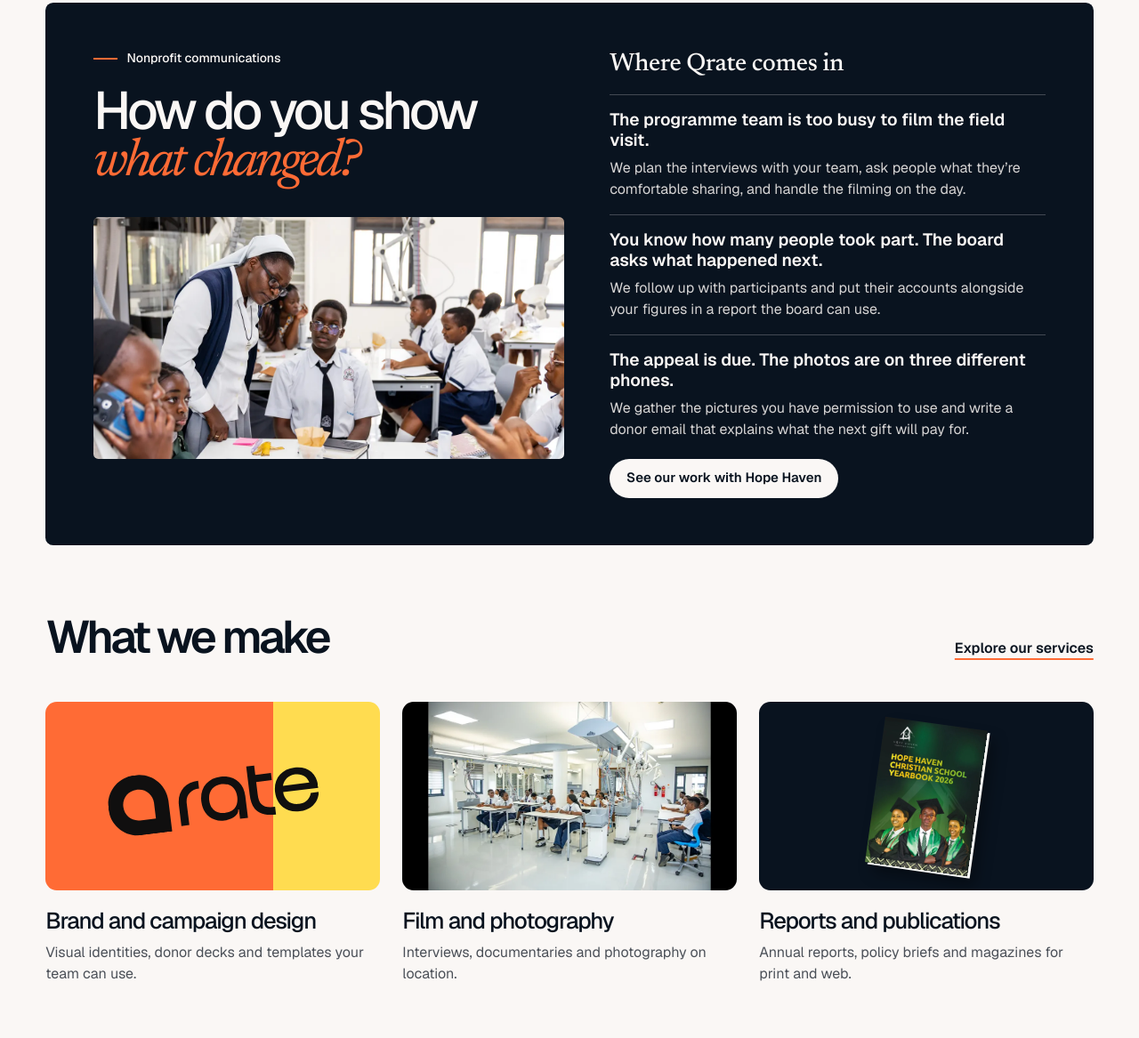
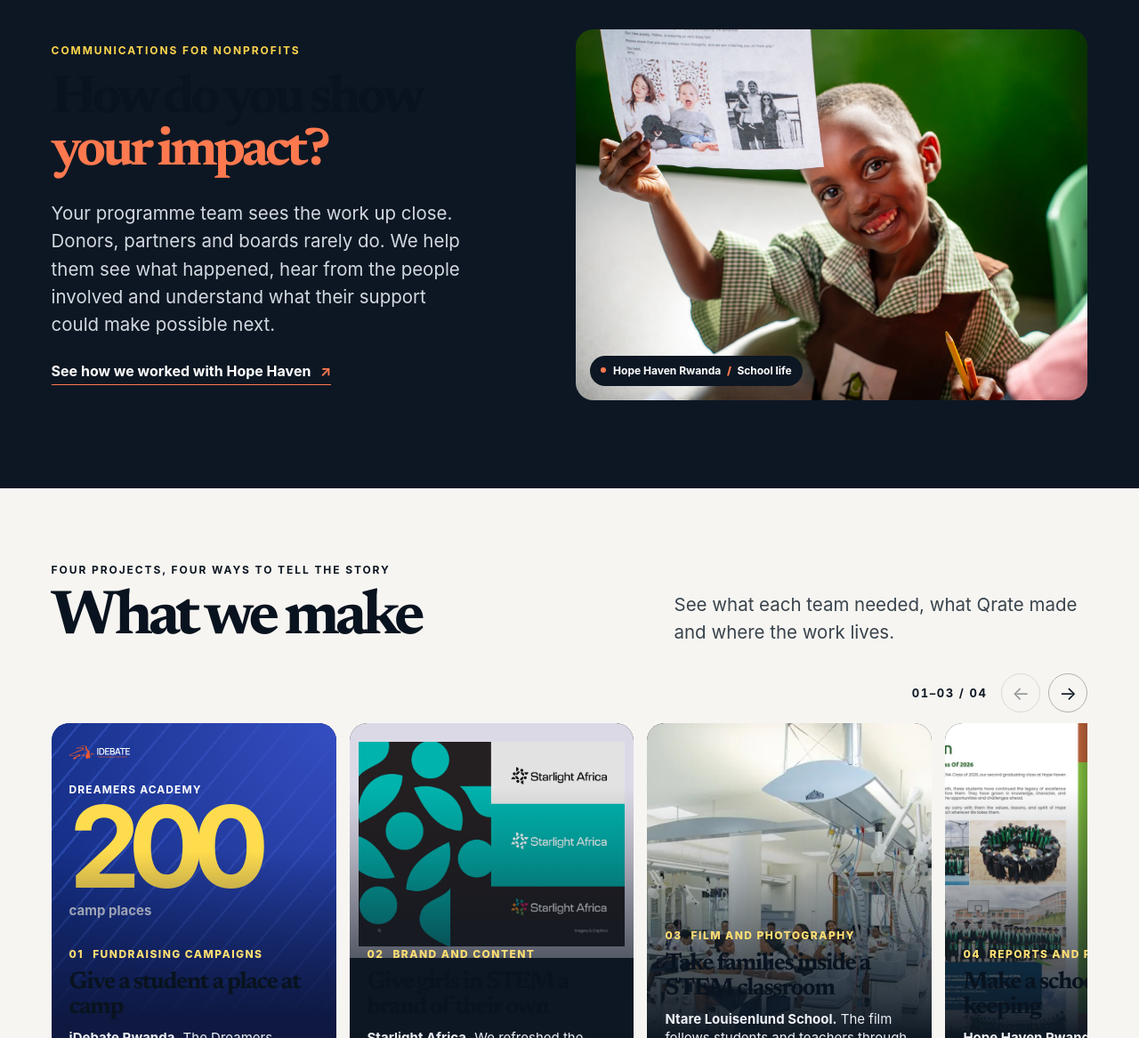
Before and after one commit to Hypian/qrate, a plain HTML site: page index.html in a window 1280 px wide. Shown: the part 1633-2800 px from the top of the page at 89% size. Drawn offline with nearby package versions, Linux system fonts and the light colour scheme.

Commit message:
Update homepage impact, selected work, and contact prompt

```diff
--- a/index.html
+++ b/index.html
@@ -73,6 +73,7 @@
   }
 }
   </script>
+  <link rel="stylesheet" href="home-redesign.css">
 </head>
 
 <body class="studio-page page-index bg-background text-on-surface font-body-base antialiased min-h-screen flex flex-col pt-20">
@@ -288,78 +289,47 @@
       </div>
     </section>
 
-    <section class="qrate-feature" id="nonprofit-challenges" aria-labelledby="challenges-title">
-      <div class="qrate-feature-wrap">
-        <div class="qrate-feature-panel nonprofit-panel">
-          <div class="nonprofit-lead">
-            <div>
-              <p class="qrate-feature-label">Nonprofit communications</p>
-              <h2 class="qrate-feature-title" id="challenges-title">How do you show <em>what changed?</em></h2>
-            </div>
-            <img src="photos/bts-3.webp" width="1400" height="933"
-              alt="A teacher leans over a table as students discuss their work."
-              loading="lazy" decoding="async">
-          </div>
-          <div class="nonprofit-briefs">
-            <h3>Where Qrate comes in</h3>
-            <dl>
-              <div>
-                <dt>The programme team is too busy to film the field visit.</dt>
-                <dd>We plan the interviews with your team, ask people what they’re comfortable sharing, and handle the filming on the day.</dd>
-              </div>
-              <div>
-                <dt>You know how many people took part. The board asks what happened next.</dt>
-                <dd>We follow up with participants and put their accounts alongside your figures in a report the board can use.</dd>
-              </div>
-              <div>
-                <dt>The appeal is due. The photos are on three different phones.</dt>
-                <dd>We gather the pictures you have permission to use and write a donor email that explains what the next gift will pay for.</dd>
-              </div>
-            </dl>
-            <a class="qrate-project-link" href="/case-study">See our work with Hope Haven</a>
-          </div>
-        </div>
+    <section class="qr-story" id="nonprofit-challenges" aria-labelledby="challenges-title">
+  <div class="qr-shell qr-story-grid">
+    <header class="qr-story-intro">
+      <p class="qr-kicker">Communications for nonprofits</p>
+      <h2 id="challenges-title">How do you show <em>your impact?</em></h2>
+      <p>Your programme team sees the work up close. Donors, partners and boards rarely do. We help them see what happened, hear from the people involved and understand what their support could make possible next.</p>
+      <a class="qr-textlink" href="/case-study">See how we worked with Hope Haven <span aria-hidden="true">↗</span></a>
+    </header>
+    <figure class="qr-story-photo">
+      <img src="photos/hope-haven-hero-2.webp" alt="A Hope Haven student holds up a letter with family photographs inside." width="1080" height="720" loading="lazy" decoding="async">
+      <figcaption><span aria-hidden="true"></span> Hope Haven Rwanda <b> / </b> School life</figcaption>
+    </figure>
+  </div>
+</section>
+<section class="qr-work" id="what-we-make" aria-labelledby="capabilities-title">
+  <div class="qr-shell">
+    <header class="qr-work-head">
+      <div><p class="qr-kicker">Four projects, four ways to tell the story</p><h2 id="capabilities-title">What we make</h2></div>
+      <p>See what each team needed, what Qrate made and where the work lives.</p>
+    </header>
+    <div class="qr-gallery" data-work-gallery>
+      <div class="qr-controls" aria-label="Project controls" hidden>
+        <span class="qr-position" aria-live="polite">01 / 04</span>
+        <button type="button" data-prev aria-label="Previous project">←</button>
+        <button type="button" data-next aria-label="Next project">→</button>
       </div>
-    </section>
-    <section class="qrate-services" aria-labelledby="capabilities-title">
-      <div class="qrate-services-wrap">
-        <div class="qrate-services-intro">
-          <h2 id="capabilities-title">What we make</h2>
-          <a class="qrate-services-link" href="/services">Explore our services</a>
-        </div>
-        <dl class="qrate-service-list">
-          <div>
-            <dt>
-              <span class="service-preview service-preview-brand" aria-hidden="true">
-                <img src="photos/ui%20and%20brand/Qrate%20Logo%20Png%20Monogram%20Black%20Color.svg" alt="" loading="lazy" decoding="async">
-              </span>
-              Brand and campaign design
-            </dt>
-            <dd>Visual identities, donor decks and templates your team can use.</dd>
-          </div>
-          <div>
-            <dt>
-              <span class="service-preview service-preview-film" aria-hidden="true">
-                <img src="photos/ntare-stem-film.webp" alt="" loading="lazy" decoding="async">
-              </span>
-              Film and photography
-            </dt>
-            <dd>Interviews, documentaries and photography on location.</dd>
-          </div>
-          <div>
-            <dt>
-              <span class="service-preview service-preview-print" aria-hidden="true">
-                <img src="photos/hope-haven-yearbook.webp" alt="" loading="lazy" decoding="async">
-              </span>
-              Reports and publications
-            </dt>
-            <dd>Annual reports, policy briefs and magazines for print and web.</dd>
-          </div>
-        </dl>
+      <div class="qr-track" tabindex="0" role="region" aria-label="Selected Qrate projects. Use the left and right arrow keys to scroll.">
+        <article class="qr-card qr-fund"><div class="qr-card-media">
+          <div class="qr-campaign-art" aria-hidden="true"><img src="logos/i-debate.svg" alt="" loading="lazy" decoding="async"><span>Dreamers Academy</span><strong>200</strong><p>camp places</p></div>
+        </div><div class="qr-card-info"><p class="qr-card-number">01 <span>Fundraising campaigns</span></p><h3>Give a student a place at camp</h3><p><b>iDebate Rwanda.</b> The Dreamers Academy appeal gives alumni and donors a concrete way to help: fund a student’s place at camp.</p><a href="https://www.every.org/idebate-global-exchange-inc/f/help-more-young-people">See the campaign <span aria-hidden="true">↗</span></a></div></article>
+        <article class="qr-card qr-brand"><div class="qr-card-media"><img src="assets/starlight/pages/08.webp" alt="A page from the Starlight Africa brand book." width="900" height="600" loading="lazy" decoding="async"></div><div class="qr-card-info"><p class="qr-card-number">02 <span>Brand and content</span></p><h3>Give girls in STEM a brand of their own</h3><p><b>Starlight Africa.</b> We refreshed the brand and produce content that shows girls building and testing their own ideas in STEM clubs.</p><a href="/starlight-africa">See the brand case study <span aria-hidden="true">↗</span></a></div></article>
+        <article class="qr-card qr-film"><div class="qr-card-media"><img src="photos/ntare-stem-film.webp" alt="A classroom scene from the Ntare STEM documentary." width="900" height="600" loading="lazy" decoding="async"></div><div class="qr-card-info"><p class="qr-card-number">03 <span>Film and photography</span></p><h3>Take families inside a STEM classroom</h3><p><b>Ntare Louisenlund School.</b> The film follows students and teachers through the school’s STEM facilities in Bugesera so families can see how students learn there.</p><a href="https://www.youtube.com/watch?v=dKBs8pl5pFM">Watch the STEM film <span aria-hidden="true">↗</span></a></div></article>
+        <article class="qr-card qr-print"><div class="qr-card-media"><img src="photos/hope-haven-spread.webp" alt="An inside spread from the Hope Haven school magazine." width="900" height="600" loading="lazy" decoding="async"></div><div class="qr-card-info"><p class="qr-card-number">04 <span>Reports and publications</span></p><h3>Make a school year worth keeping</h3><p><b>Hope Haven Rwanda.</b> We photographed graduates and designed an end-of-year magazine that families could keep and the school could share.</p><a href="/services#view-print">See the yearbook spread <span aria-hidden="true">↗</span></a></div></article>
       </div>
-    </section>
+    </div>
+    <a href="/work" class="qr-all">See all our work <span aria-hidden="true">↗</span></a>
+  </div>
+</section>
 
-<section class="editorial-section " id="how-it-works-title">
+
+    <section class="editorial-section " id="how-it-works-title">
       <div class="editorial-wrap">
         <h2>How a project works</h2>
         <p>Agree what the work needs to do, who approves it and where it will be used.</p>
@@ -385,11 +355,11 @@
     <section class="editorial-section editorial-cta">
       <div class="editorial-wrap">
         <span class="closing-mark" aria-hidden="true"></span>
-        <h2>What are you working on?</h2>
-        <p>Tell us what you need to make, who it’s for and when you need it.</p>
+        <h2>What do you need people to do next?</h2>
+        <p>Give, apply or get involved? Tell us who you need to reach and what you want them to do. We’ll help you plan what to make.</p>
         <div class="editorial-links">
-          <a class="editorial-link" href="/contact">Start a project</a>
-          <a class="editorial-link" href="/work">View our work</a>
+          <a class="editorial-link" href="/contact">Tell us about your project <span aria-hidden="true">↗</span></a>
+          <a class="editorial-link" href="/work">Explore our work</a>
         </div>
       </div>
     </section>
@@ -516,6 +486,7 @@
 
   <script src="script.js?v=8213eaafa0c7"></script>
   <script defer src="client-marquee.js?v=a69dd7ae238b"></script>
+  <script defer src="work-gallery.js"></script>
 </body>
 
 </html>
```
